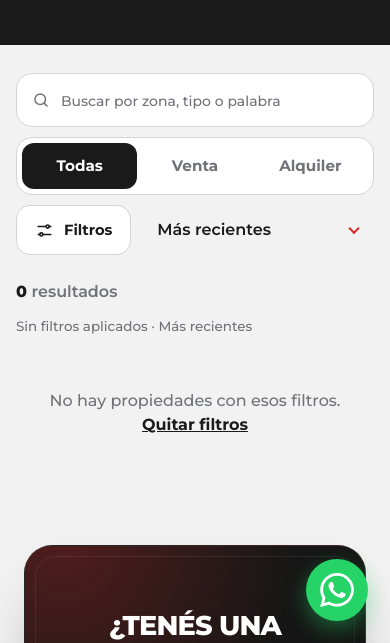
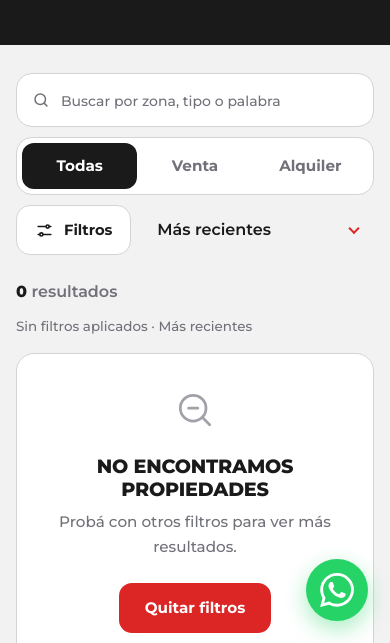
Before and after one commit to miqueasvb/inmobiliariaschoning, a website: page propiedades.html in a window 390 px wide. Shown: the part 201-844 px from the top of the page. Drawn offline with Linux system fonts and the light colour scheme.

Commit message:
Add files via upload

```diff
--- a/propiedades.html
+++ b/propiedades.html
@@ -274,8 +274,7 @@ h1,h2,h3,h4,p,ul{margin:0}
 .sch-chips-f button:hover{border-color:var(--sch-tinta)}
 .sch-chips-f svg{width:14px;height:14px;fill:none;stroke:var(--sch-gris);stroke-width:2.4;stroke-linecap:round}
 .sch-grid{display:grid;grid-template-columns:repeat(var(--sch-cols,2),minmax(0,1fr));gap:24px}
-.sch-vacio{grid-column:1/-1;text-align:center;padding:48px 16px;font-size:1rem;font-weight:500;color:var(--sch-gris)}
-.sch-vacio-link{border:0;background:none;padding:0;font:inherit;font-weight:700;color:var(--sch-tinta);text-decoration:underline;cursor:pointer}
+.sch-vacio{grid-column:1/-1;text-align:center;background:#fff;border:1px solid var(--sch-borde);border-radius:18px;padding:44px 24px}
 .sch-vacio svg{width:44px;height:44px;fill:none;stroke:#A1A1AA;stroke-width:1.5;stroke-linecap:round;stroke-linejoin:round;margin-bottom:16px}
 .sch-vacio h3{margin:0 0 8px;font-size:1.2rem;font-weight:800;letter-spacing:-.01em;color:var(--sch-tinta)}
 .sch-vacio p{margin:0 auto;max-width:44ch;font-size:.95rem;line-height:1.65;font-weight:500;color:var(--sch-gris)}
@@ -369,7 +368,7 @@ h1,h2,h3,h4,p,ul{margin:0}
 }
 @media (max-width:560px){
     .sch-grid{grid-template-columns:1fr;gap:20px}
-    .sch-vacio{padding:36px 12px}
+    .sch-vacio{padding:34px 16px}
 }
 @media (max-width:1020px){
     .sch-sort{display:none}
@@ -845,7 +844,9 @@ h1,h2,h3,h4,p,ul{margin:0}
         if (pagina > paginas) pagina = paginas;
         var vis = r.slice((pagina - 1) * PAGE, pagina * PAGE);
         if (!total) {
-            grid.innerHTML = '<div class="sch-vacio">No hay propiedades con esos filtros. <button type="button" class="sch-vacio-link" data-limpiar>Quitar filtros</button></div>';
+            grid.innerHTML = '<div class="sch-vacio">' + SVG('<circle cx="11" cy="11" r="7"/><path d="m20 20-3.5-3.5M8.5 11h5"/>') +
+                '<h3>No encontramos propiedades</h3><p>Probá con otros filtros para ver más resultados.</p>' +
+                '<div class="sch-vacio-acc"><button type="button" class="sch-btn-solid" data-limpiar>Quitar filtros</button></div></div>';
         } else {
             grid.innerHTML = vis.map(tarjeta).join('');
         }
```
